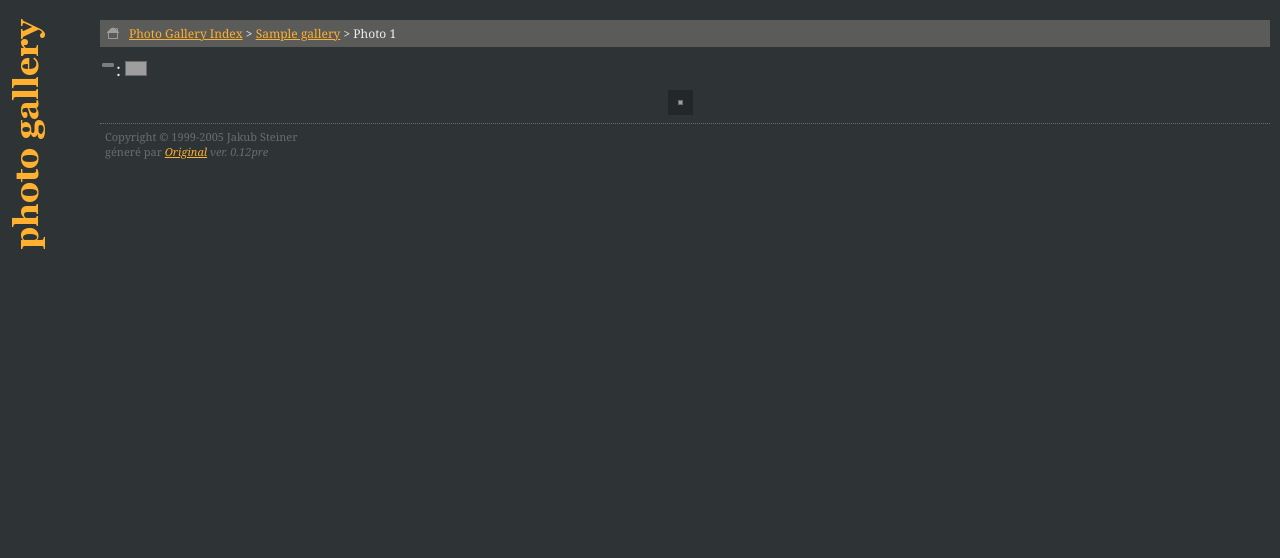
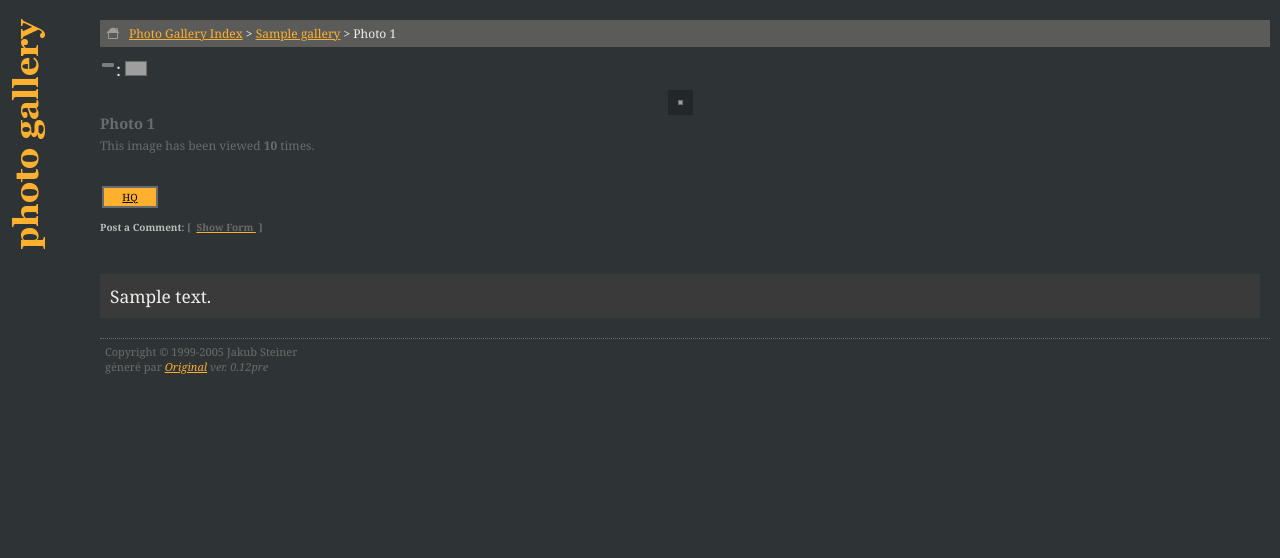
Before and after one commit to EvaSDK/original, a Python web app: template original/templates/gallery_photo.html in a window 1280 px wide. Shown: the top 558 px of the page. Run offline with Jinja, Linux system fonts and the light colour scheme; the template is opened without the code that fills it: most values are stand-ins (such as "Sample title", 1, 10 or a date in 2020); grey boxes are pictures that could not be loaded.

Commit message:
Add comment form and listing

```diff
--- a/original/templates/gallery_photo.html
+++ b/original/templates/gallery_photo.html
@@ -59,6 +59,66 @@
   {% endif %}
 </div>
 
+<div class="comment">
+  <span>Photo {{ current.index }}</span>
+  <div id="log">
+    This image has been viewed <strong>{{ current.views }}</strong> times.
+  </div>
+
+  <div id="mqhq">
+    <a href="http://www.whyte.ninja/galleries/{{ current.hq }}">HQ</a>
+  </div>
+
+  <div id="comment_block">
+    <div id="showhideform">
+      <strong>Post a Comment</strong>:
+      <span class="comment_toggle">
+        [&nbsp;
+        <a href="javascript:toggle_comment()">
+          <span id="showlink" style="">Show Form</span>
+          <span id="hidelink" style="display: none;">Hide Form</span></a>
+        &nbsp;]
+      </span>
+    </div>
+
+    <div id="comment_form" style="display: none;">
+      <form action="" method="post">
+        <div class="row">
+          <div class="label"><a title="Enter your name." href="#">Name:</a></div>
+          <div class="control"><input size="30" name="commentname" value="" type="text" /></div>
+        </div>
+        <div class="row">
+          <div class="label"><a title="Should the browser remember your name?" href="#">Remember Name:</a></div>
+          <div class="control"><input name="savecommentname" value="1" checked="checked" type="checkbox" /></div>
+        </div>
+        <div class="row"><div class="control">{{ antispam.code }}</div></div>
+        <div class="row">
+          <div class="label"></div>
+          <div class="control"><input name="commentkolacek" value="{{ antispam.checksum }}" type="hidden" /></div>
+        </div>
+        <div class="row">
+          <div class="label"><a title="Enter the number shown above." href="#">Retype PIN Above:</a></div>
+          <div class="control"><input size="30" name="commentspamcheck" value="" type="text" /></div>
+        </div>
+        <div class="row">
+          <div class="label"><a title="Allowed HTML tags: a,b,i,ul,li,blockquote,br." href="#">Comment :</a></div>
+          <div class="control"><textarea name="commentdata" cols="40" rows="10"></textarea></div>
+        </div>
+        <div class="row">
+          <div class="label"></div>
+          <div class="control"><input name="" value="Send" type="submit" /></div>
+        </div>
+      </form>
+    </div>
+  </div>
+</div>
+
+<div class="user_comment">
+{% autoescape false %}
+{{ comments }}
+{% endautoescape %}
+</div>
+
 <div class="navbuttons">
   <div class="navbuttonsshell">
     {%- if prev %}
```
Also changed, not shown: original/views/gallery.py (+34 -9 lines).
